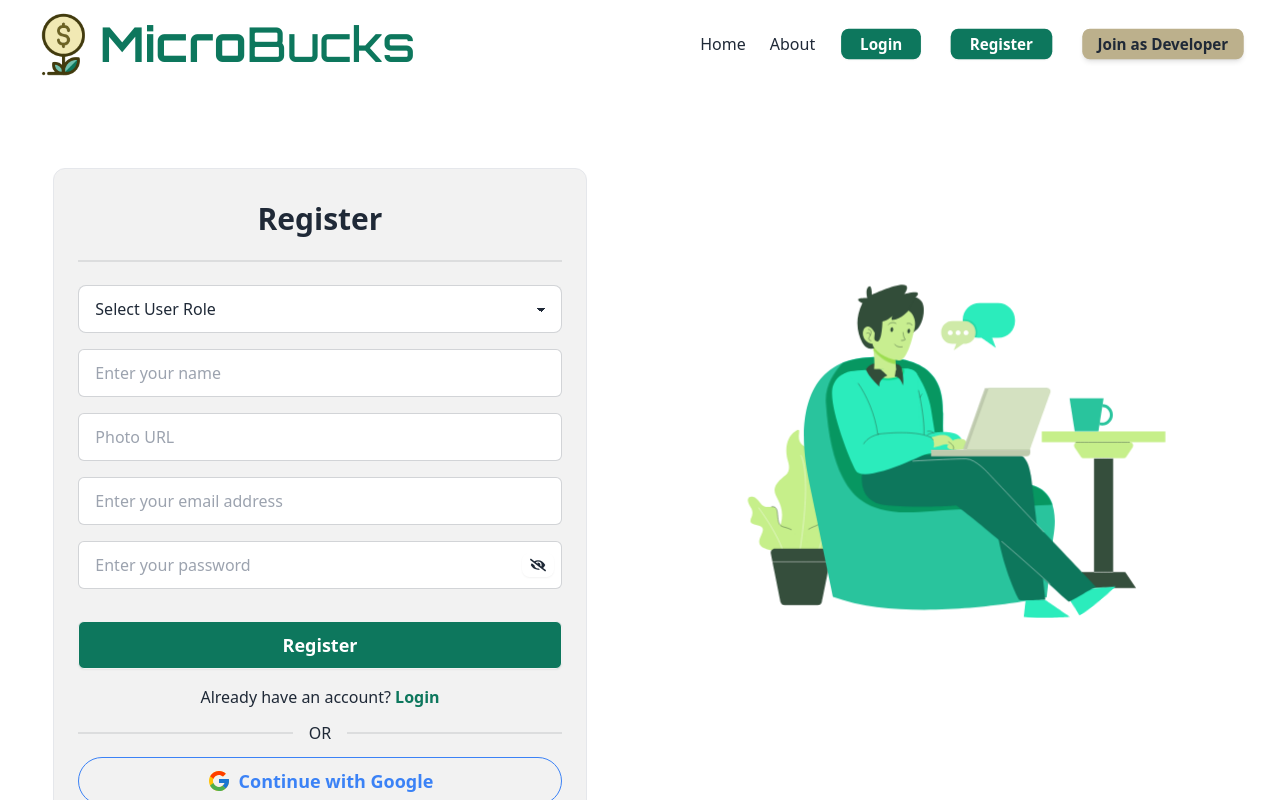
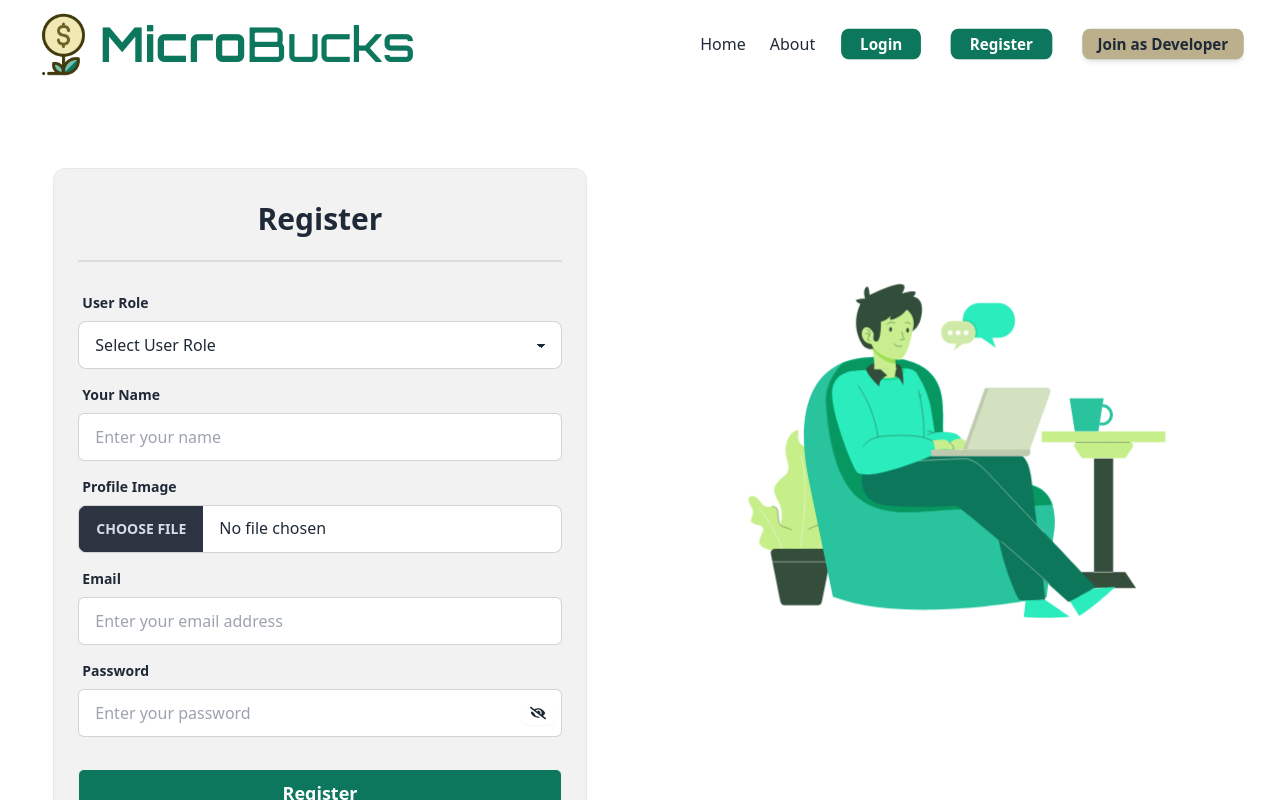
Before and after one commit to fahimprito/MicroBucks-client, a React (Vite) app: page /register in a window 1280 px wide. Shown: the top 800 px of the page. Built offline with nearby package versions, Linux system fonts and the light colour scheme; no server answers.

Commit message:
photo upload on Register

```diff
--- a/src/layouts/Dashboard.jsx
+++ b/src/layouts/Dashboard.jsx
@@ -60,7 +60,7 @@ const Dashboard = () => {
                             </div>
                             {/* Name */}
                             <div>
-                                <p className="text-sm lg:text-base font-medium">
+                                <p className="text-sm lg:text-base font-medium capitalize">
                                     <span className="font-bold">{user?.displayName}</span>{" "}
                                     <span className="text-gray-200">({userData?.role})</span>
                                 </p>
@@ -72,7 +72,7 @@ const Dashboard = () => {
                             <img
                                 src={user?.photoURL}
                                 alt="User Profile"
-                                className="w-10 h-10 rounded-full border-2 border-white"
+                                className="w-10 h-10 object-cover rounded-full border-2 border-white"
                             />
                         </div>
                         {/* Notifications */}
@@ -88,8 +88,10 @@ const Dashboard = () => {
 
 
                 {/* Main Content Area */}
-                <main className="p-4 lg:p-8">
-                    <Outlet />
+                <main>
+                    <div className="p-4 lg:p-8">
+                        <Outlet />
+                    </div>
                     <Footer></Footer>
                 </main>
             </div>
--- a/src/pages/Register/Register.jsx
+++ b/src/pages/Register/Register.jsx
@@ -10,6 +10,9 @@ import AuthContext from "../../contexts/AuthContext";
 import useAxiosPublic from "../../hooks/useAxiosPublic";
 import { Helmet } from "react-helmet-async";
 
+const image_hosting_key = import.meta.env.VITE_IMAGE_HOSTING_KEY;
+const image_hosting_api = `https://api.imgbb.com/1/upload?key=${image_hosting_key}`;
+
 const Register = () => {
     const axiosPublic = useAxiosPublic();
     const [showPassword, setShowPassword] = useState(false);
@@ -18,21 +21,31 @@ const Register = () => {
     const { createUser, updateUserProfile, loginWithGoogle } = useContext(AuthContext);
     const navigate = useNavigate();
 
-    const onSubmit = data => {
+    const onSubmit = async (data) => {
         // console.log(data);
-        const { name, email, photoURL, password } = data;
+        const { name, email, password } = data;
 
+        // Upload image to imageBB
+        const imageFile = { image: data.photoURL[0] }
+        const res = await axiosPublic.post(image_hosting_api, imageFile, {
+            headers: {
+                'content-type': 'multipart/form-data'
+            }
+        });
+
+        if (res.data.success) {
+            const profileImage = res.data.data.display_url;
+            // console.log(profileImage);
             // create user
             createUser(email, password)
                 .then(() => {
-                // reset();
-                updateUserProfile({ displayName: name, photoURL: photoURL })
+                    updateUserProfile({ displayName: name, photoURL: profileImage })
                         .then(() => {
                             // create user entry in the database
                             const userInfo = {
                                 name: data.name,
                                 email: data.email,
-                            photoURL: photoURL,
+                                photoURL: profileImage,
                                 role: data.role,
                                 coins: data.role === "worker" ? 10 : 50,
                             }
@@ -59,6 +72,7 @@ const Register = () => {
                 .catch(err => {
                     setError(err.message);
                 })
+        }
 
     }
 
@@ -97,7 +111,12 @@ const Register = () => {
                     <div className="divider"></div>
 
                     <form onSubmit={handleSubmit(onSubmit)}>
-                        <div className="form-control mt-4">
+
+                        {/* User Role */}
+                        <div className="form-control mt-2">
+                            <label className="label">
+                                <span className="label-text font-semibold text-sm">User Role</span>
+                            </label>
                             <select
                                 defaultValue=""
                                 {...register("role", { required: true })}
@@ -110,27 +129,47 @@ const Register = () => {
                             {errors.role && <span className="text-red-600 ml-2">Please select a role</span>}
                         </div>
 
-
-                        <div className="form-control mt-4">
+                        {/* Name */}
+                        <div className="form-control mt-2">
+                            <label className="label">
+                                <span className="label-text font-semibold text-sm">Your Name</span>
+                            </label>
                             <input type="text" name="name" placeholder="Enter your name"
                                 {...register("name", { required: true })}
                                 className="input input-bordered rounded-md bg-base-100" />
                             {errors.name && <span className="text-red-600 ml-2">Name is required</span>}
                         </div>
-                        <div className="form-control mt-4">
-                            <input type="text" name="photoURL" placeholder="Photo URL"
-                                {...register("photoURL", { required: true })}
-                                className="input input-bordered rounded-md bg-base-100" />
-                            {errors.photoURL && <span className="text-red-600 ml-2">Photo URL is required</span>}
+
+                        {/* Photo  */}
+                        <div className="form-control mt-2">
+                            <label className="label">
+                                <span className="label-text font-semibold text-sm">Profile Image</span>
+                            </label>
+                            <input
+                                type="file"
+                                title="Choose your photo"
+                                {...register("photoURL", { required: "Profile image is required" })}
+                                className="file-input file-input-bordered w-full"
+                            />
+                            {errors.photoURL && <p className="text-red-500 ml-2">{errors.photoURL.message}</p>}
                         </div>
-                        <div className="form-control mt-4">
+
+                        {/* Email */}
+                        <div className="form-control mt-2">
+                            <label className="label">
+                                <span className="label-text font-semibold text-sm">Email</span>
+                            </label>
                             <input type="email" name="email" placeholder="Enter your email address"
                                 {...register("email", { required: true })}
                                 className="input input-bordered rounded-md bg-base-100" />
                             {errors.email && <span className="text-red-600 ml-2">Email is required</span>}
                         </div>
+
                         {/* Password */}
-                        <div className="form-control mt-4 relative">
+                        <div className="form-control mt-2 relative">
+                            <label className="label">
+                                <span className="label-text font-semibold text-sm">Password</span>
+                            </label>
                             <input
                                 type={showPassword ? "text" : "password"}
                                 {...register("password", {
@@ -154,7 +193,7 @@ const Register = () => {
                             <button
                                 onClick={() => setShowPassword(!showPassword)}
                                 type="button"
-                                className="btn btn-xs bg-transparent border-none hover:bg-transparent text-base absolute right-2 top-3 "
+                                className="btn btn-xs bg-transparent border-none hover:bg-transparent text-base absolute right-2 top-12 "
                             >
                                 {showPassword ? <FaEye /> : <FaEyeSlash />}
                             </button>
```
Lines whose indentation alone changed are shown as unchanged.
